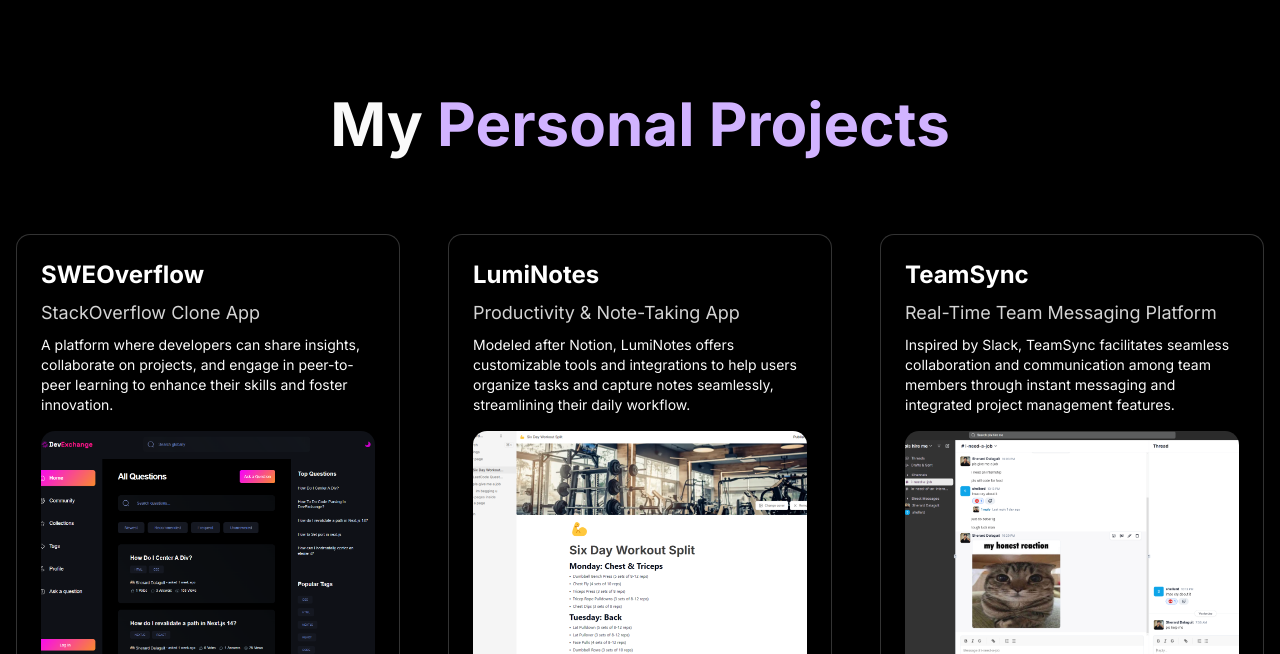
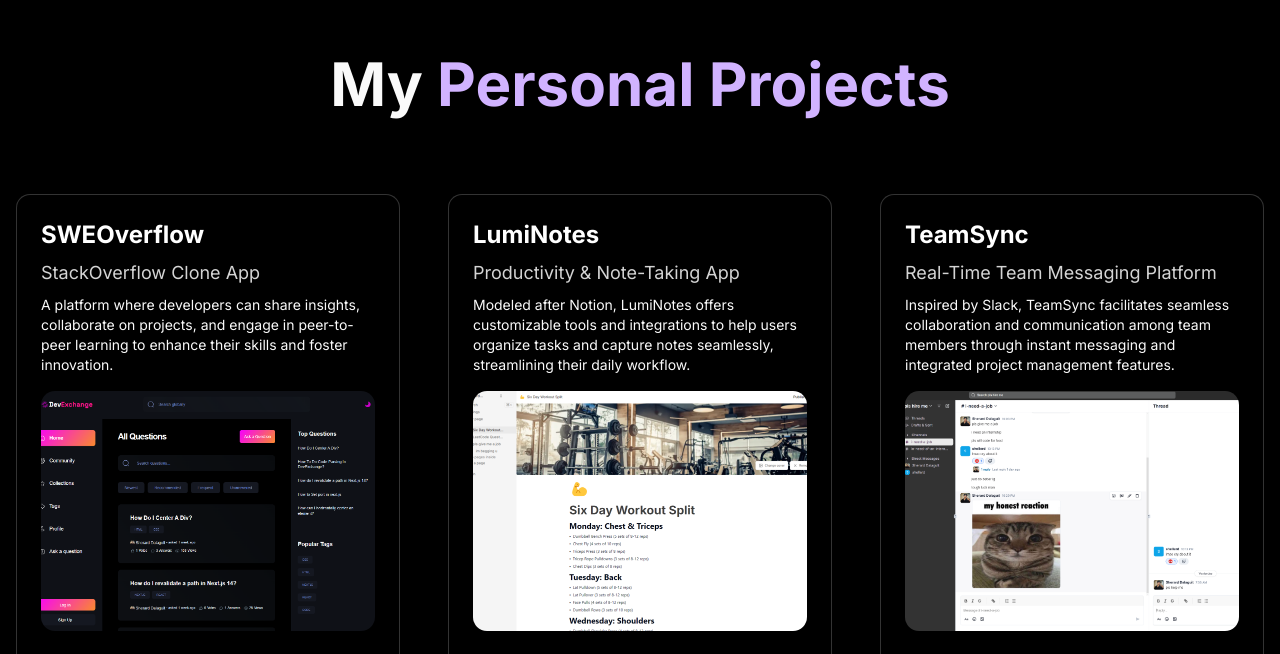
Before and after one commit to sherard-dalaguit/stephen_portfolio, a Next.js app: page / in a window 1280 px wide. Shown: the part 2262-2916 px from the top of the page. Built offline with nearby package versions, Linux system fonts and the light colour scheme.

Commit message:
updated margins/padding

```diff
--- a/components/Projects.tsx
+++ b/components/Projects.tsx
@@ -3,8 +3,8 @@ import {projects} from "@/data";
 
 const Projects = () => {
 	return (
-		<div id="projects" className="max-w-screen-xl mx-auto w-full py-40 px-4">
-			<h1 className="text-center font-bold text-[40px] md:text-5xl lg:text-6xl">
+		<div id="projects" className="max-w-screen-xl mx-auto w-full py-30 px-4">
+			<h1 className="text-center font-bold text-[40px] md:text-5xl lg:text-6xl mb-20">
 				My <span className="text-[#d1b3ff]">Personal Projects</span>
 			</h1>
 			<section className="grid grid-cols-1 md:grid-cols-2 xl:grid-cols-3 xl:gap-12 gap-4 justify-items-stretch w-full">
--- a/components/ui/3d-card.tsx
+++ b/components/ui/3d-card.tsx
@@ -49,7 +49,7 @@ export const CardContainer = ({
     <MouseEnterContext.Provider value={[isMouseEntered, setIsMouseEntered]}>
       <div
         className={cn(
-          "py-20 flex items-center justify-center",
+          "flex items-center justify-center",
           containerClassName
         )}
         style={{
```
